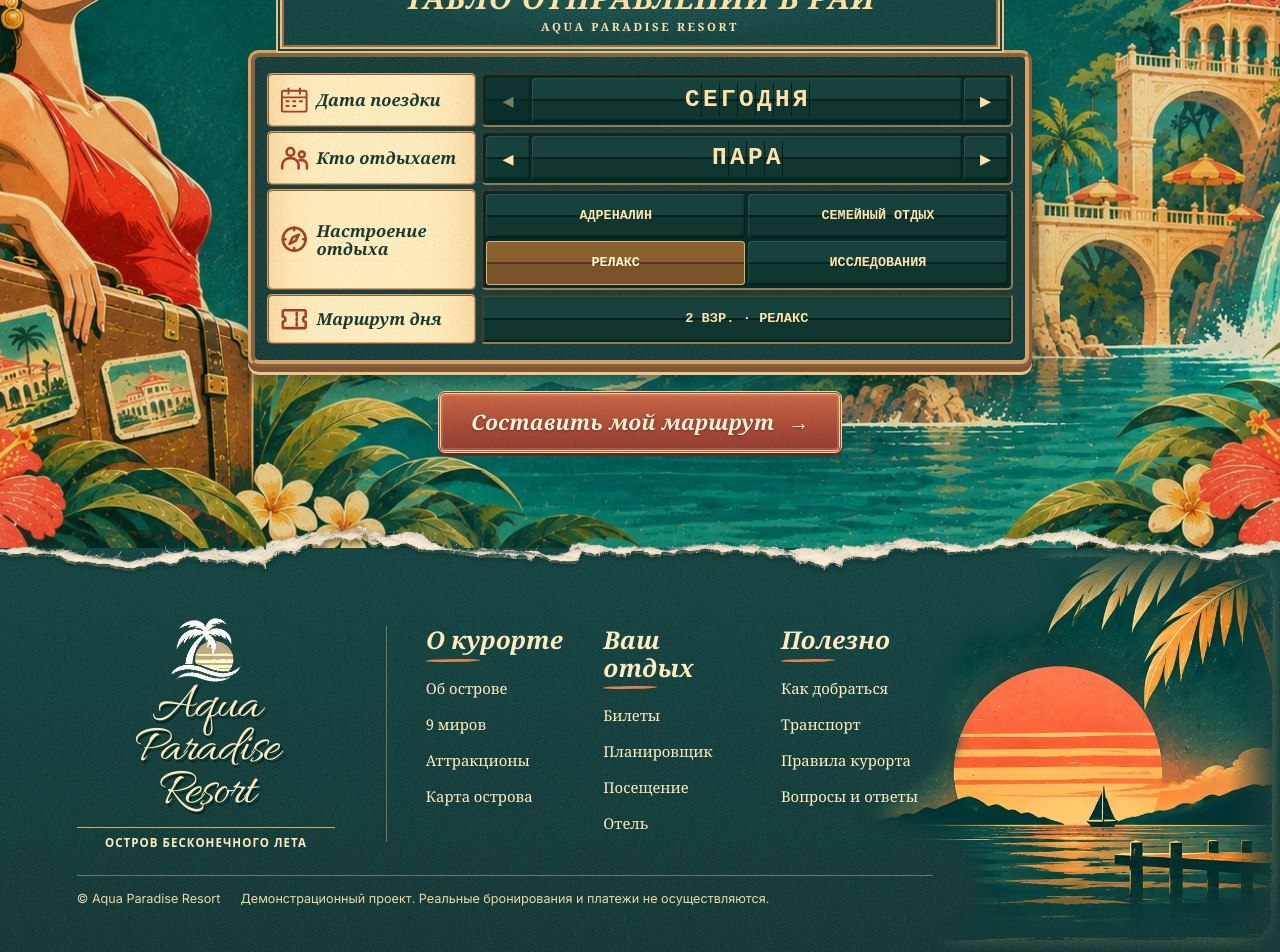
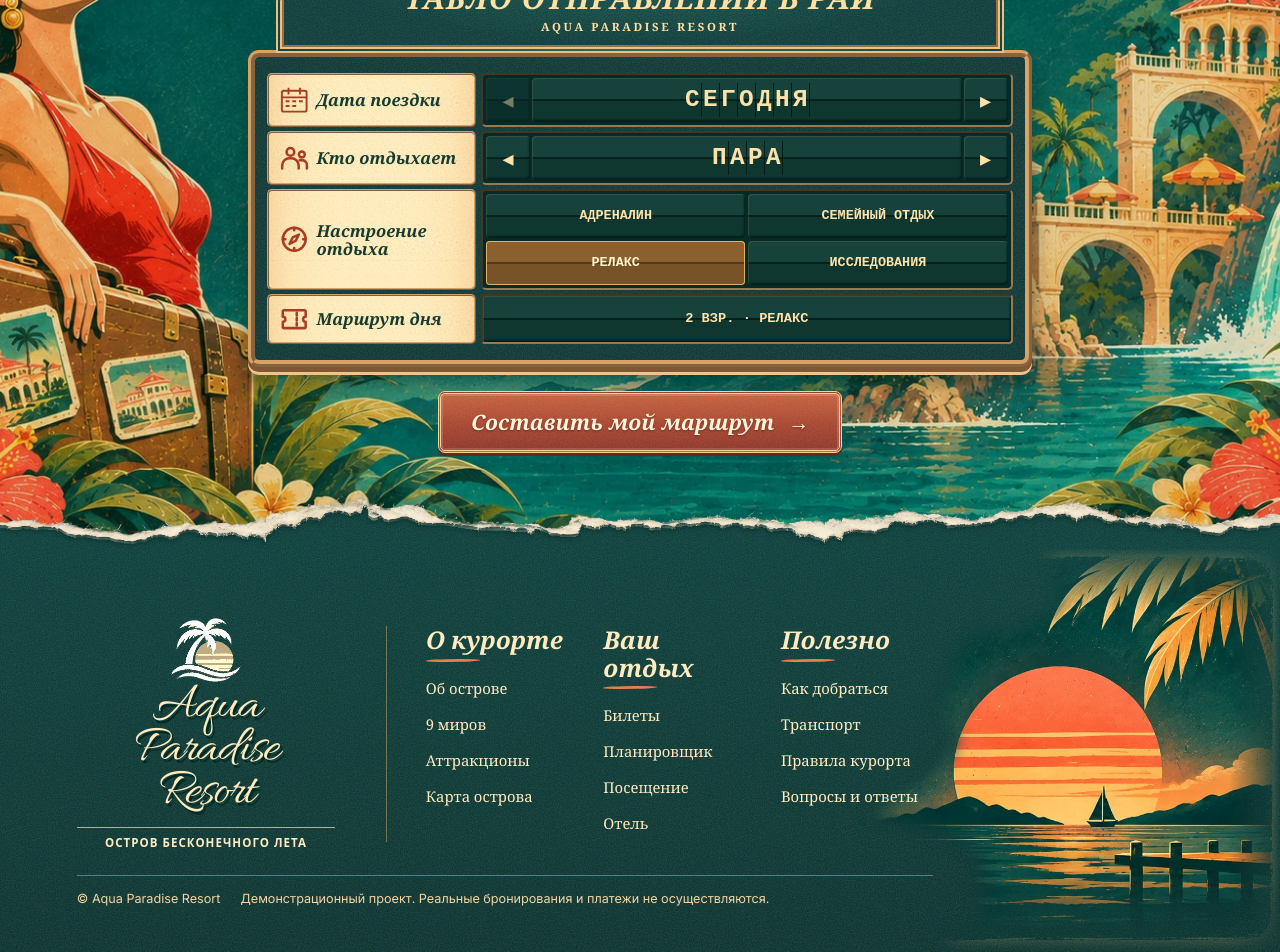
Before and after one commit to raccoonforge/aqua-paradise-resort, a React (Vite) app: page / in a window 1280 px wide. Shown: the part 3602-4554 px from the top of the page. Built offline with nearby package versions, Linux system fonts and the light colour scheme; a web font is replaced by a local one.

Commit message:
fix(planner): clip illustrated paper to torn edge and align footer fibres

```diff
--- a/src/HomeFidelity.css
+++ b/src/HomeFidelity.css
@@ -213,14 +213,28 @@
   /* Printed sheet underneath the attractions tear, with no hard seam. */
   margin-top: calc(-1 * var(--poster-tear-height));
   padding: calc(var(--poster-tear-height) + clamp(25px, 3.1vw, 53px)) clamp(16px, 5vw, 78px) clamp(62px, 7.4vw, 116px);
-  /* The artwork is a clean illustration, not a screenshot of the board.
-     Keep its original aspect ratio; the HTML controls stay independent. */
+  /* Keep the section itself transparent: only its illustrated paper layer
+     is torn. This prevents the photo from continuing below the fibres. */
+  background: transparent;
+}
+.departure::before {
+  content: '';
+  position: absolute;
+  inset: 0;
+  z-index: -1;
+  pointer-events: none;
   background:
     linear-gradient(90deg, #043a3610, #043a3628 50%, #043a3612),
     url('./assets/retro/fidelity/mini-planner-riviera-high-quality.avif') center / cover no-repeat,
     #043a36;
+  /* Use exactly the same 54px jagged silhouette as the paper seams above. */
+  -webkit-mask:
+    linear-gradient(#000 0 0) top / 100% calc(100% - var(--poster-tear-height) + 1px) no-repeat,
+    url('./assets/retro/poster-tear-mask.webp') center bottom / var(--poster-tear-width) var(--poster-tear-height) no-repeat;
+  mask:
+    linear-gradient(#000 0 0) top / 100% calc(100% - var(--poster-tear-height) + 1px) no-repeat,
+    url('./assets/retro/poster-tear-mask.webp') center bottom / var(--poster-tear-width) var(--poster-tear-height) no-repeat;
 }
-.departure::before { content: none; }
 
 .departure-heading { max-width: 58rem; }
 .departure-copy { position: relative; }
@@ -320,8 +334,9 @@
   content: '';
   position: absolute;
   z-index: 4;
-  inset: -27px 0 auto;
-  height: 54px;
+  /* Precisely cover the final 54px of the planner illustration. */
+  inset: calc(-1 * var(--poster-tear-height)) 0 auto;
+  height: var(--poster-tear-height);
   pointer-events: none;
   background: url('./assets/retro/poster-tear-fibres.webp') center bottom / max(100%, 1080px) 100% no-repeat;
   filter: drop-shadow(0 3px 2px #001b1877);
```
